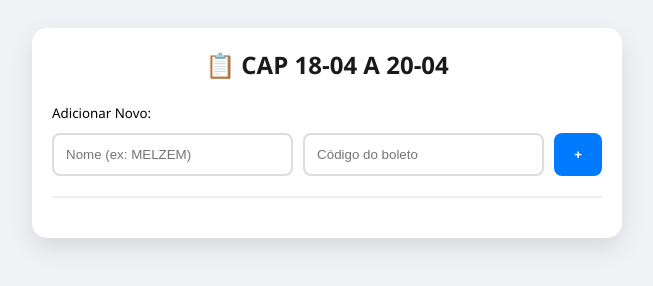
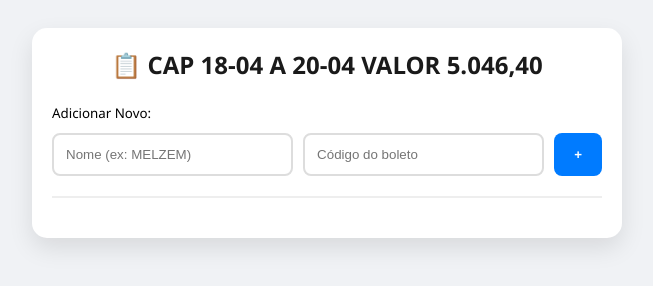
Before and after one commit to betuh4y/CAP, a plain HTML site: page index.html in a window 1280 px wide. Shown: the whole page, without its empty margins (313-966 px from the left). Drawn offline with Linux system fonts and the light colour scheme; no server answers.

Commit message:
Update index.html

```diff
--- a/index.html
+++ b/index.html
@@ -149,7 +149,8 @@
 <body>
 
 <div class="container">
-    <h2>📋 CAP 18-04 A 20-04</h2>
+    <h2>📋 CAP 18-04 A 20-04 VALOR 5.046,40
+</h2>
 
     <div class="input-group">
         <small>Adicionar Novo:</small>
```
